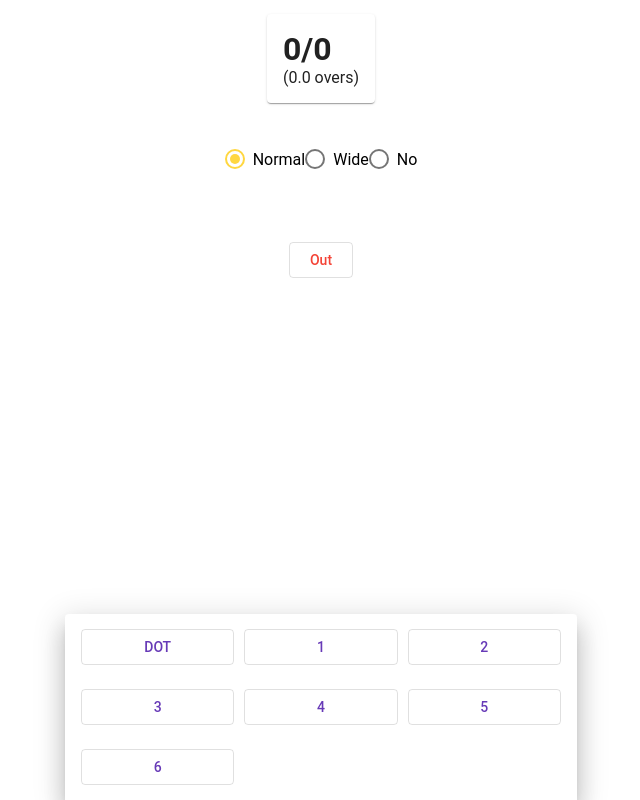
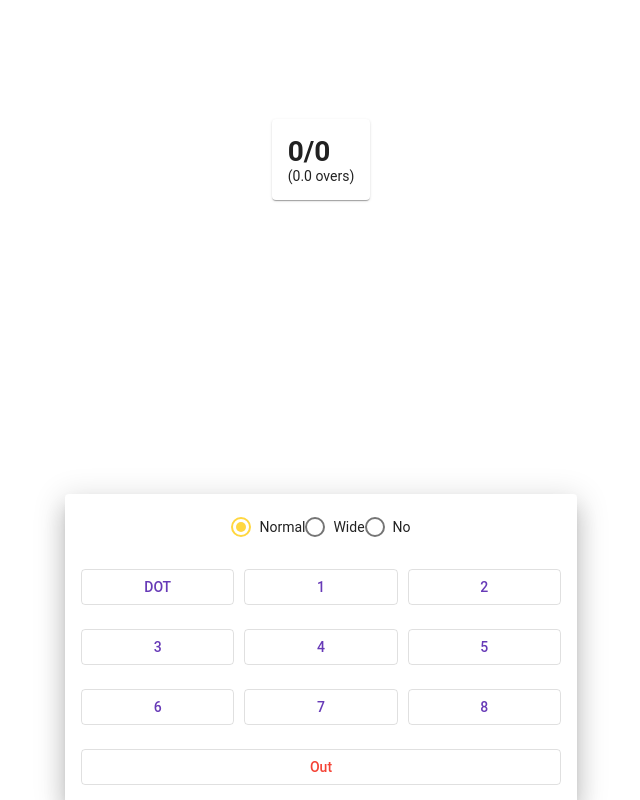
Before and after one commit to ankitkhedekar/angular-cric-scorer, an Angular app: page / in a window 1280 px wide. Shown: the whole page, without its empty margins (319-959 px from the left). Built offline with nearby package versions, Linux system fonts and the light colour scheme.

Commit message:
this over implementation

```diff
--- a/src/app/common/scorer.js
+++ b/src/app/common/scorer.js
@@ -6,6 +6,8 @@ const BALL_TYPES = [
 ];
 
 export default class Scorer {
+
+  thisOver = [];
 
   constructor () {
     this._resetScore();
@@ -18,6 +20,11 @@ export default class Scorer {
       overs: 0,
       balls: 0
     }
+    this._resetThisOver();
+  }
+
+  _resetThisOver() {
+    this.thisOver.length = 0;
   }
 
   _handleBallType(ballType) {
@@ -33,11 +40,21 @@ export default class Scorer {
     if (this.score.balls === BALLS_PER_OVER) {
       this.score.overs++;
       this.score.balls = 0;
+      this._resetThisOver();
     }
   }
 
   _addExtraRun() {
     this.score.runs++;
+  }
+
+  _addToThisOver(runs, ballType, isOut) {
+    this.thisOver.push({
+      runs,
+      ballType,
+      isOut
+    });
+    console.log('this over:', this.thisOver);
   }
 
   getScore() {
@@ -48,7 +65,12 @@ export default class Scorer {
     return BALL_TYPES;
   }
 
+  getThisOver() {
+    return this.thisOver;
+  }
+
   scoreNext(runs, ballType, isOut) {
+    this._addToThisOver(runs, ballType, isOut);
     this._handleBallType(ballType);
     this.score.runs+=runs;
 
--- a/src/app/scorer-action-sheet/scorer-action-sheet.component.html
+++ b/src/app/scorer-action-sheet/scorer-action-sheet.component.html
@@ -1,14 +1,11 @@
-<!-- <mat-radio-group [(ngModel)]="ballType">
-  <mat-grid-list cols="3" rowHeight="50px" gutterSize="10px">
-    <mat-grid-tile *ngFor="let bt of ballTypes">
-      <mat-radio-button [value]="bt.value">
+<mat-grid-list cols="3" rowHeight="50px" gutterSize="10px">
+  <mat-grid-tile colspan="3">
+    <mat-radio-group [(ngModel)]="ballType">
+      <mat-radio-button *ngFor="let bt of ballTypes" [value]="bt.value">
         {{ bt.name }}
       </mat-radio-button>
-    </mat-grid-tile>
-  </mat-grid-list>
-</mat-radio-group> -->
-
-<mat-grid-list cols="3" rowHeight="50px" gutterSize="10px">
+    </mat-radio-group>
+  </mat-grid-tile>
   <mat-grid-tile><button mat-stroked-button class="action-sheet-btn" color="primary" (click)="scoreClick(0)">DOT</button></mat-grid-tile>
   <mat-grid-tile><button mat-stroked-button class="action-sheet-btn" color="primary" (click)="scoreClick(1)">1</button></mat-grid-tile>
   <mat-grid-tile><button mat-stroked-button class="action-sheet-btn" color="primary" (click)="scoreClick(2)">2</button></mat-grid-tile>
@@ -16,5 +13,7 @@
   <mat-grid-tile><button mat-stroked-button class="action-sheet-btn" color="primary" (click)="scoreClick(4)">4</button></mat-grid-tile>
   <mat-grid-tile><button mat-stroked-button class="action-sheet-btn" color="primary" (click)="scoreClick(5)">5</button></mat-grid-tile>
   <mat-grid-tile><button mat-stroked-button class="action-sheet-btn" color="primary" (click)="scoreClick(6)">6</button></mat-grid-tile>
-  <!-- <mat-grid-tile><button mat-stroked-button class="action-sheet-btn" color="warn" (click)="scoreOut(0)">Out</button></mat-grid-tile> -->
+  <mat-grid-tile><button mat-stroked-button class="action-sheet-btn" color="primary" (click)="scoreClick(7)">7</button></mat-grid-tile>
+  <mat-grid-tile><button mat-stroked-button class="action-sheet-btn" color="primary" (click)="scoreClick(8)">8</button></mat-grid-tile>
+  <mat-grid-tile colspan="3"><button mat-stroked-button class="action-sheet-btn" color="warn" (click)="scoreOut(0)">Out</button></mat-grid-tile>
 </mat-grid-list>
--- a/src/app/scorer-action-sheet/scorer-action-sheet.component.ts
+++ b/src/app/scorer-action-sheet/scorer-action-sheet.component.ts
@@ -15,13 +15,24 @@ export class ScorerActionSheetComponent implements OnInit {
 
   constructor(private _scorerService: ScorerService) {
     this.ballTypes = this._scorerService.getBallTypes();
+    this._resetBallType();
   }
 
   ngOnInit() {
   }
 
+  private _resetBallType () {
+    this.ballType = 'normal';
+  }
+
   scoreClick(runs) {
-    this._scorerService.scoreNext(runs, 'normal');
+    this._scorerService.scoreNext(runs, this.ballType);
+    this._resetBallType();
+  }
+
+  scoreOut(runs) {
+    this._scorerService.scoreNext(0, this.ballType, true);
+    this._resetBallType();
   }
 
 }
--- a/src/app/scorer/scorer.component.html
+++ b/src/app/scorer/scorer.component.html
@@ -1,18 +1,18 @@
-<mat-grid-list cols="1" rowHeight="100px">
+<mat-grid-list class="score-card-cont" cols="1" rowHeight="100px">
+  <mat-grid-tile>
+  </mat-grid-tile>
   <mat-grid-tile>
     <mat-card>
-      <h1>{{ score.runs }}/{{ score.wickets }}</h1>
-      ({{ score.overs}}.{{ score.balls }} overs)
+      <mat-card-content>
+        <h1>{{ score.runs }}/{{ score.wickets }}</h1>
+        ({{ score.overs}}.{{ score.balls }} overs)
+      </mat-card-content>
     </mat-card>
   </mat-grid-tile>
-  <mat-grid-tile>
-    <mat-radio-group [(ngModel)]="ballType">
-      <mat-radio-button *ngFor="let bt of ballTypes" [value]="bt.value">
-        {{ bt.name }}
-      </mat-radio-button>
-    </mat-radio-group>
-  </mat-grid-tile>
-  <mat-grid-tile>
-    <button mat-stroked-button color="warn" (click)="scoreOut(0)">Out</button>
+  <mat-grid-tile class="mat-typography">
+    <p *ngIf="thisOver.length > 0">
+      This Over:
+      <span *ngFor="let to of thisOver"> {{ to.runs }} </span>
+    </p>
   </mat-grid-tile>
 </mat-grid-list>
--- a/src/app/scorer/scorer.component.ts
+++ b/src/app/scorer/scorer.component.ts
@@ -15,30 +15,16 @@ export class ScorerComponent  {
   private score;
   private ballTypes;
   private ballType: string;
+  private thisOver;
+  private test = [1,2,3]
 
 
   constructor (private _actionSheet: MatBottomSheet,
     private _scorerService: ScorerService
   ){
     this.score = this._scorerService.getCurrentScore();
-    this.ballTypes = this._scorerService.getBallTypes();
-    this._resetBallType();
     this._openActionSheet();
-  }
-
-  scoreClick(runs) {
-    this._scorerService.scoreNext(runs, this.ballType);
-    this._resetBallType();
-  }
-
-  scoreOut(runs) {
-    this._scorerService.scoreNext(0, this.ballType, true);
-    this._resetBallType();
-  }
-
-  private _resetBallType () {
-    console.log('erere');
-    this.ballType = 'normal';
+    this.thisOver = this._scorerService.getThisOver();
   }
 
   private _openActionSheet () {
--- a/src/app/scorer/scorer.service.ts
+++ b/src/app/scorer/scorer.service.ts
@@ -22,4 +22,8 @@ export class ScorerService {
     this.scorer.scoreNext(runs, ballType, isOut);
   }
 
+  getThisOver() {
+    return this.scorer.getThisOver();
+  }
+
 }
```
